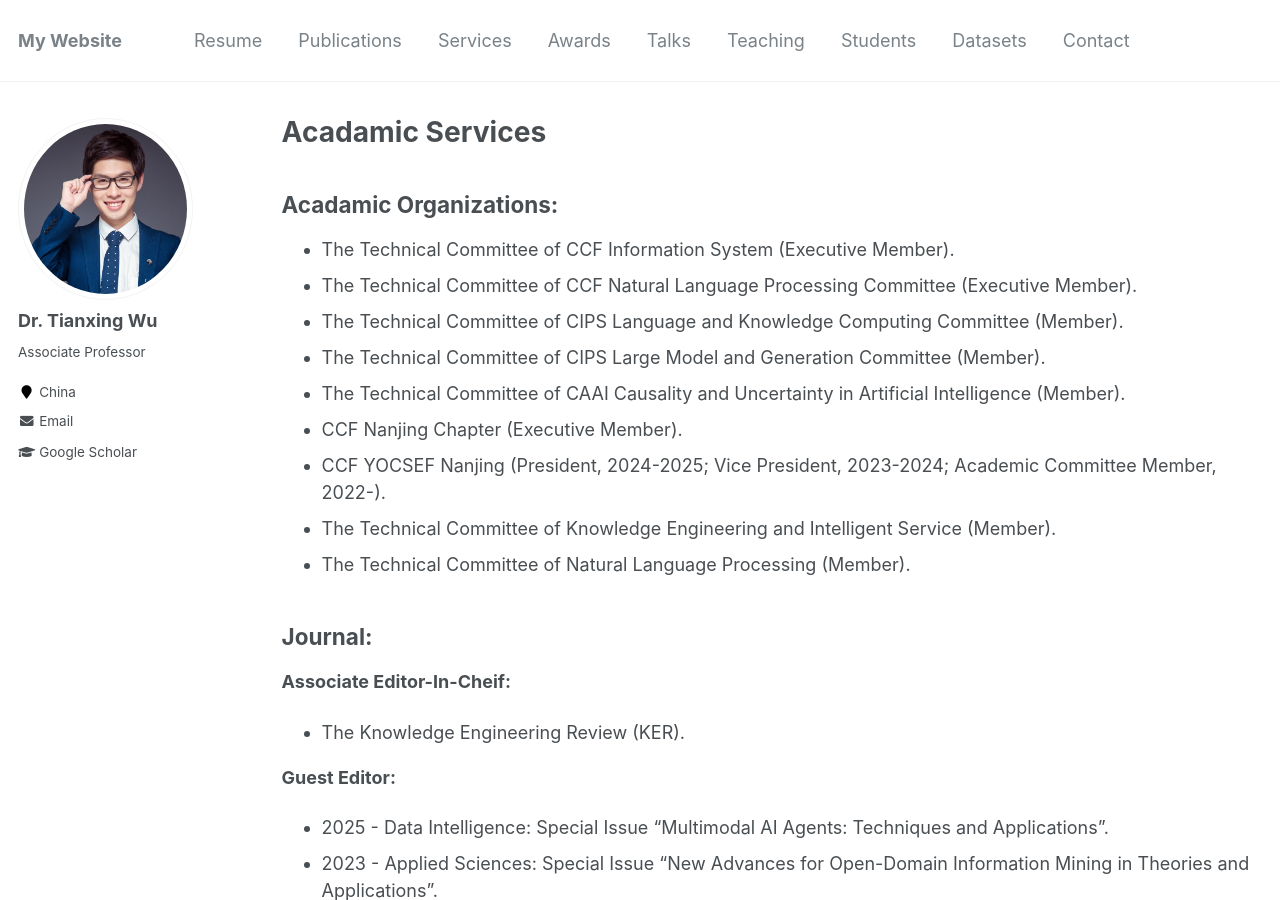
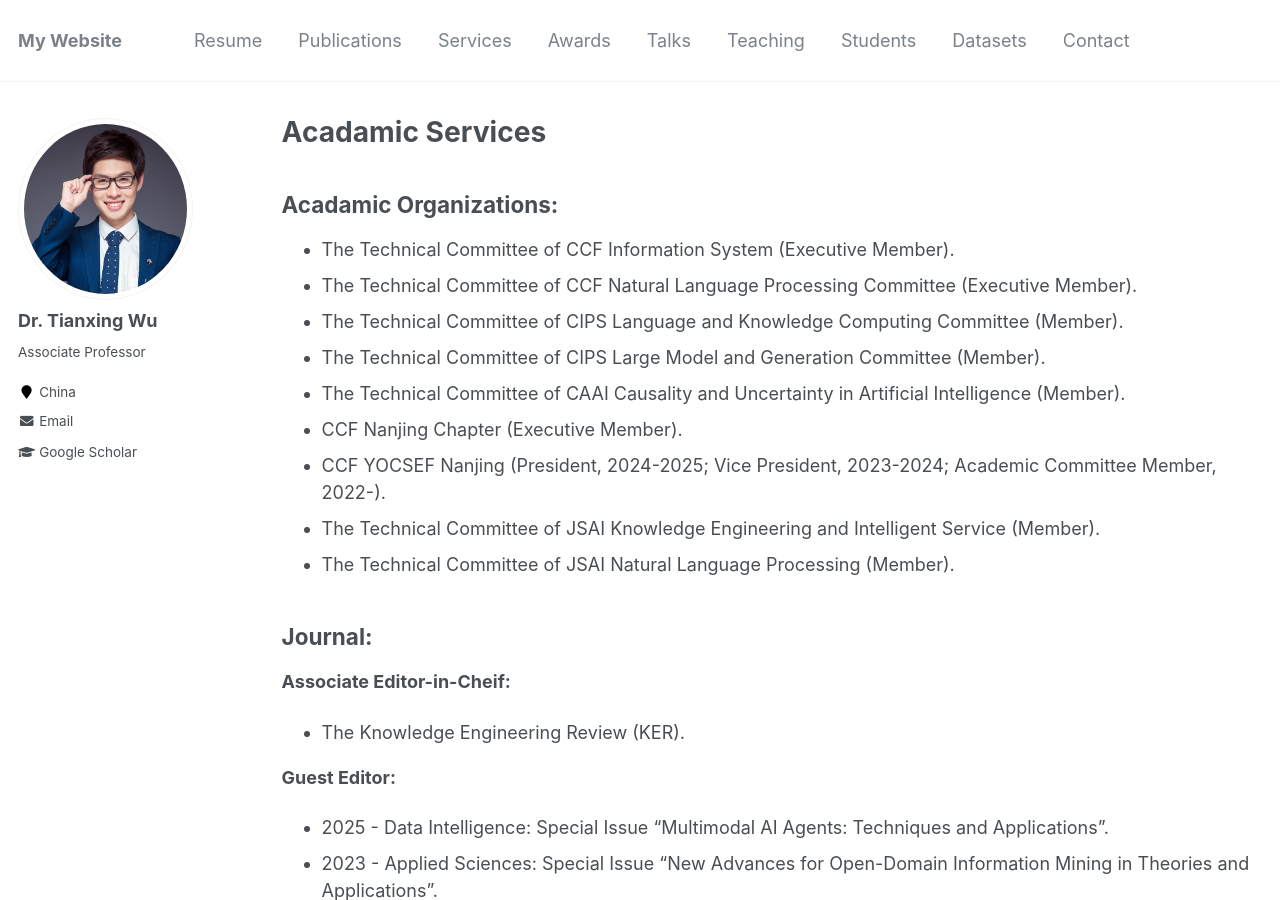
Before and after one commit to tianxing-wu/tianxing-wu.github.io, a Jekyll site: the page built from _pages/services.md, in a window 1280 px wide and 900 px high. Built offline with Jekyll 4.4.1, drawn with Linux system fonts in a browser that asks for light colours; comment, search, counter and statistics services are not loaded; some of the changed text lies outside the part shown.

Commit message:
Update services.md

```diff
--- a/_pages/services.md
+++ b/_pages/services.md
@@ -12,11 +12,11 @@ author_profile: true
 * The Technical Committee of CAAI Causality and Uncertainty in Artificial Intelligence (Member).
 * CCF Nanjing Chapter (Executive Member).
 * CCF YOCSEF Nanjing (President, 2024-2025; Vice President, 2023-2024; Academic Committee Member, 2022-).
-* The Technical Committee of Knowledge Engineering and Intelligent Service (Member).
-* The Technical Committee of Natural Language Processing (Member).
+* The Technical Committee of JSAI Knowledge Engineering and Intelligent Service (Member).
+* The Technical Committee of JSAI Natural Language Processing (Member).
 
 ## Journal:
-**Associate Editor-In-Cheif:**
+**Associate Editor-in-Cheif:**
 * The Knowledge Engineering Review (KER).
 
 **Guest Editor:**
```
Also changed, not shown: other parts of _pages/services.md (+1 -1 lines).
